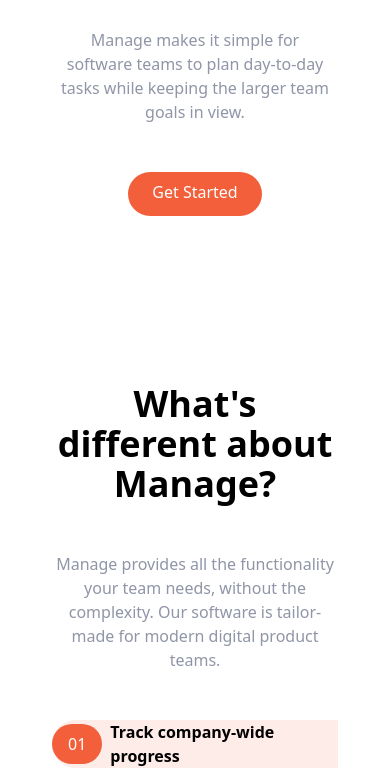
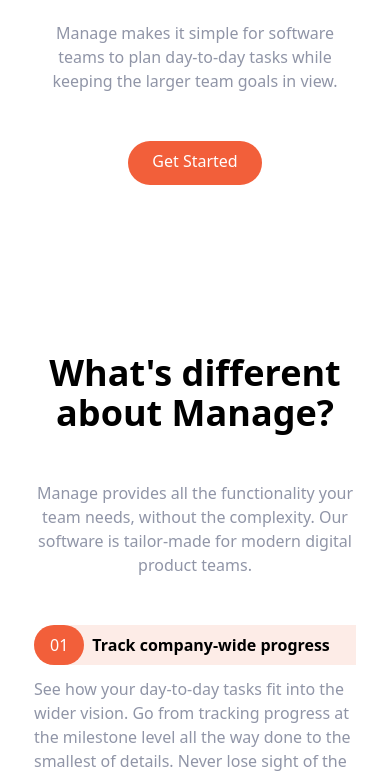
Before and after one commit to J-Harsh/Tw3-Change-Page, a website built with Vite: page index.html in a window 390 px wide. Shown: the part 584-1361 px from the top of the page. Built offline with nearby package versions, Linux system fonts and the light colour scheme.

Commit message:
-second commit

```diff
--- a/index.html
+++ b/index.html
@@ -10,7 +10,7 @@
 </head>
 
 <body>
-    <div class="space">
+    <div class="bspace">
         <!--Navbar-->
         <nav class="relative container mx-auto p-6">
             <!--flex container -->
@@ -20,7 +20,7 @@
                     <img src="/images/logo.svg" alt="">
                 </div>
                 <!--Menu Items-->
-                <div class="hidden  space-x-6 md:flex">
+                <div class="hidden space-x-6 md:flex">
                     <a href="#" class="hover:text-darkGrayishBlue">Pricing</a>
                     <a href="#" class="hover:text-darkGrayishBlue">Product</a>
                     <a href="#" class="hover:text-darkGrayishBlue">About Us</a>
--- a/input.css
+++ b/input.css
@@ -9,12 +9,13 @@ body
   background-size: 800px;
   background-position: 90% -25%;
 }
-.space
+
+.bspace
 {
+  margin-left: 42px;
+  margin-right: 42px;
+}
 
-  margin-left: 36px;
-  margin-right: 36px;
-}
 #cta {
   background-image: url(/images/bg-simplify-section-desktop.svg);
   background-repeat: no-repeat;
@@ -83,6 +84,12 @@ body
     background-position: 50px -50px;
   }
 
+  .bspace
+  {
+      margin-left: 18px;
+      margin-right: 18px;
+  }
+
   #cta {
     background-image: url(/images/bg-simplify-section-mobile.svg);
   }
```
